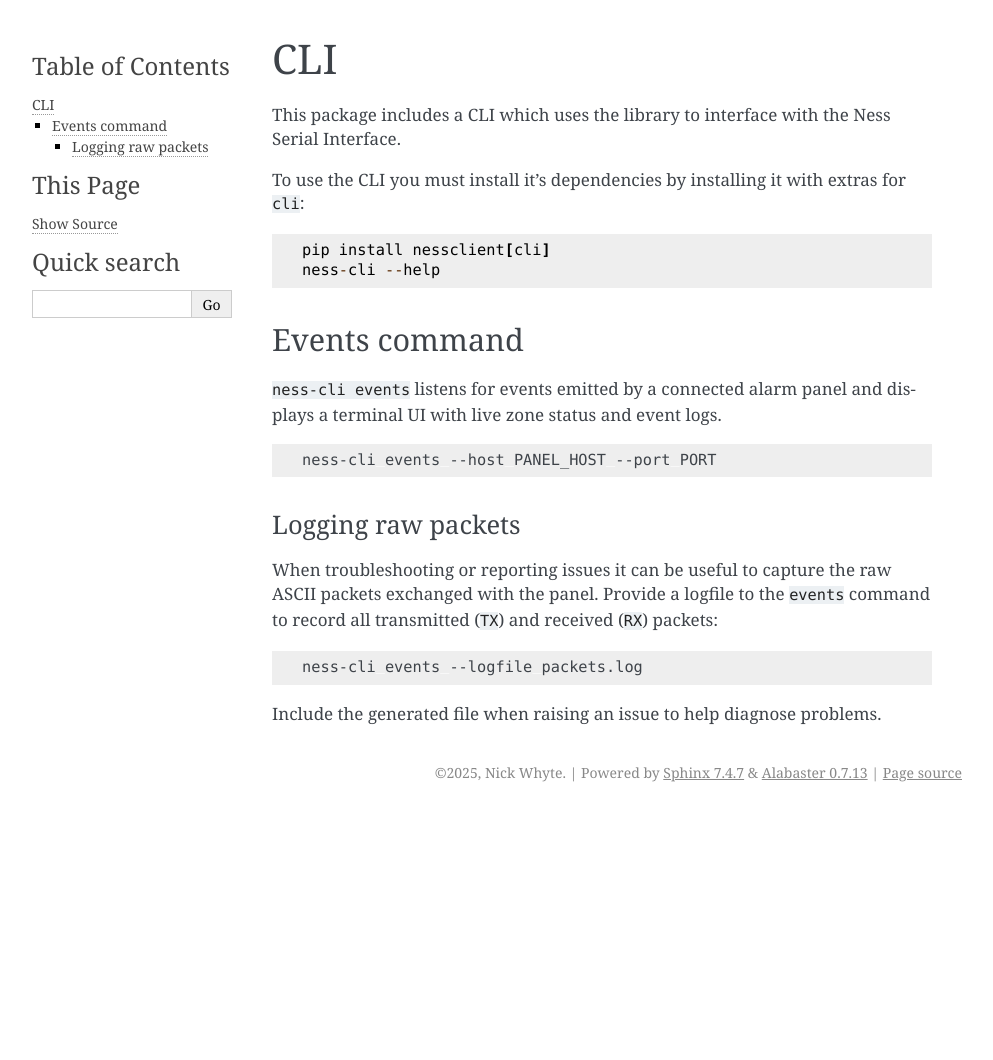
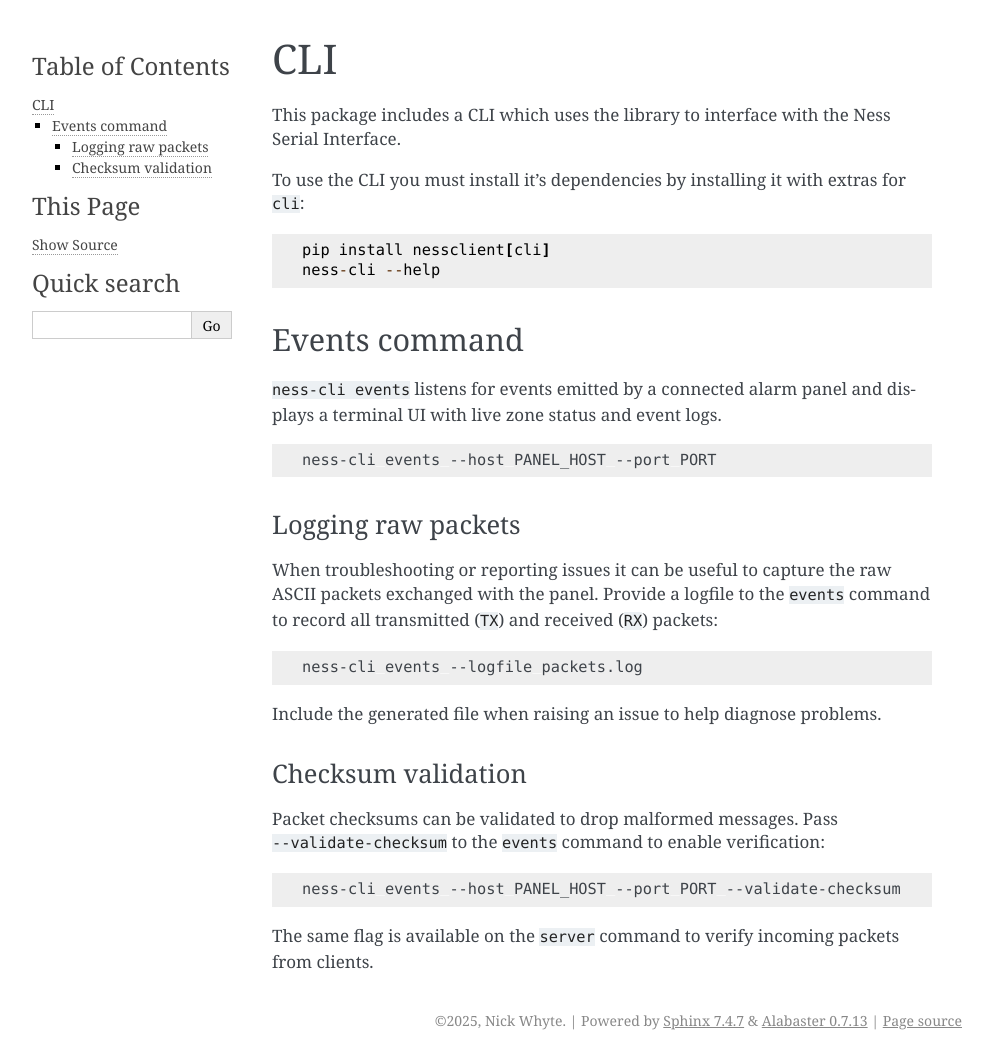
Before and after one commit to nickw444/nessclient, a Sphinx documentation site: the page built from docs/cli.md, in a window 1280 px wide. Shown: the whole page, without its empty margins (148-1141 px from the left). Built offline with Sphinx 7.4.7, drawn with Linux system fonts in a browser that asks for light colours; before the commit the page ends 900 px from its top, so only the background shows below that.

Commit message:
docs: document checksum validation mode

````diff
--- a/docs/cli.md
+++ b/docs/cli.md
@@ -29,3 +29,15 @@ ness-cli events --logfile packets.log
 ```
 
 Include the generated file when raising an issue to help diagnose problems.
+
+### Checksum validation
+
+Packet checksums can be validated to drop malformed messages. Pass
+`--validate-checksum` to the `events` command to enable verification:
+
+```sh
+ness-cli events --host PANEL_HOST --port PORT --validate-checksum
+```
+
+The same flag is available on the `server` command to verify incoming
+packets from clients.
````
Also changed, not shown: README.md (+12 -0 lines), 1 other file.
